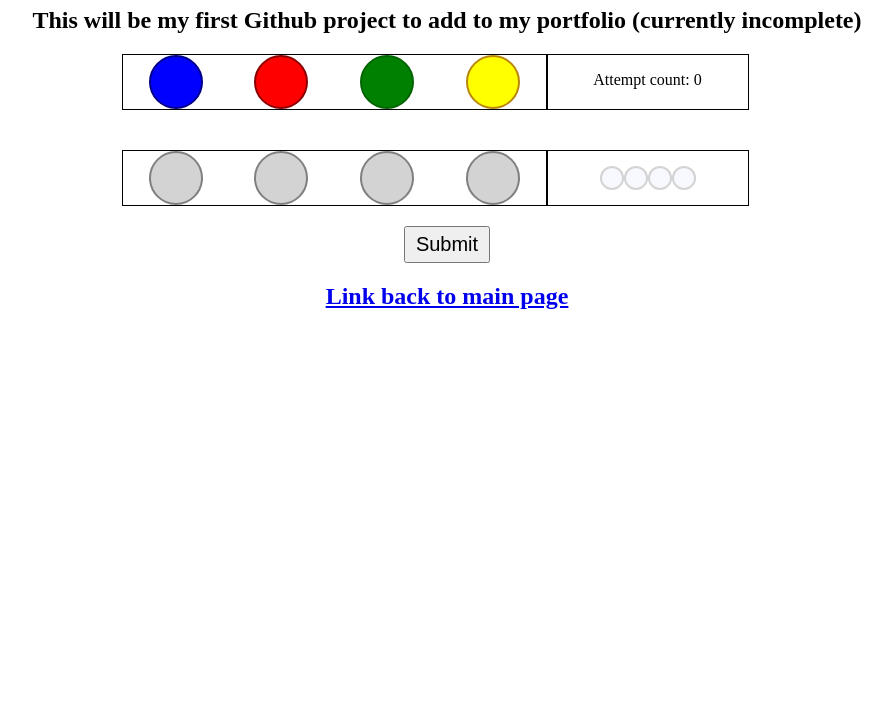
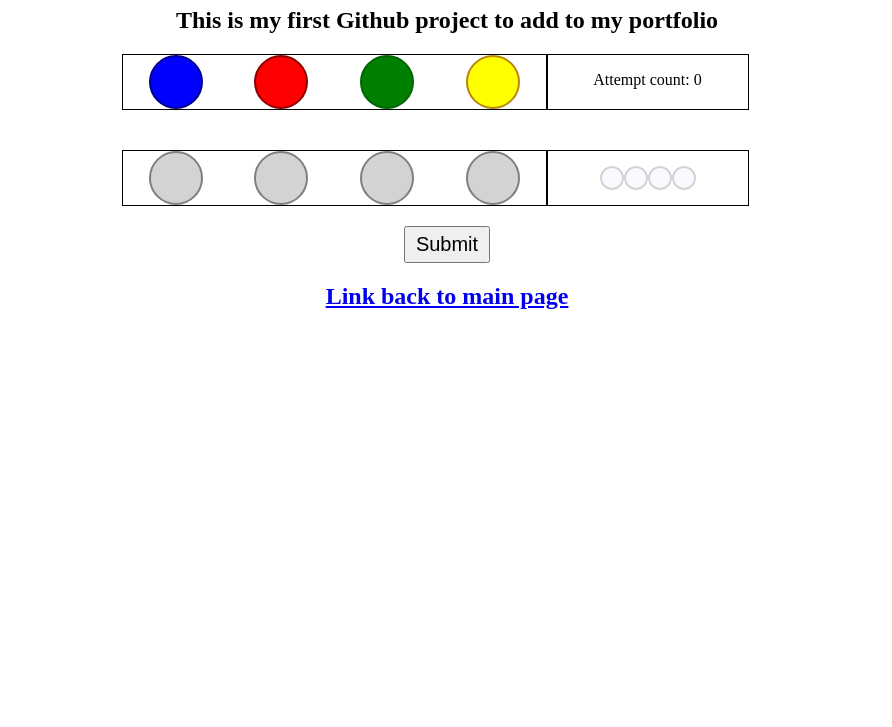
Before and after one commit to tilegere/mastermind, a plain HTML site: page index.html in a window 1280 px wide. Shown: the part 73-800 px from the top of the page, without its empty margins (193-1085 px from the left). Drawn offline with Linux system fonts and the light colour scheme.

Commit message:
Correct display line
Line on screen still said project was incomplete, updated line.

```diff
--- a/index.html
+++ b/index.html
@@ -6,7 +6,7 @@
     </head>
     <body>
         <h1>Welcome to Mastermind!</h1>
-        <h2>This will be my first Github project to add to my portfolio (currently incomplete)</h2>
+        <h2>This is my first Github project to add to my portfolio</h2>
         <div id="main-div">
             <ul id="color-picker">
                 <li class="color-chooser blue" onclick="colorSet('blue')"></li>
```
